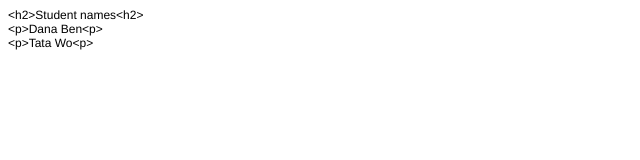
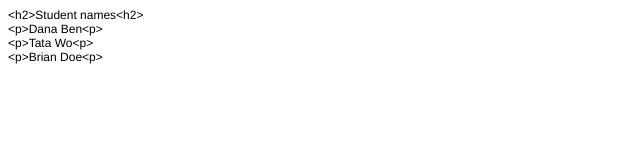
Before and after one commit to Aiturgantashbaeva/GitHub, a plain HTML site: page index.html in a window 1280 px wide. Shown: the full height of the page, 0-640 px from the left. Drawn offline with Linux system fonts and the light colour scheme.

Commit message:
Added new student

```diff
--- a/index.html
+++ b/index.html
@@ -15,6 +15,7 @@
 <p class="p1">&lt;h2&gt;Student names&lt;h2&gt;</p>
 <p class="p1">&lt;p&gt;Dana Ben&lt;p&gt;</p>
 <p class="p1">&lt;p&gt;Tata Wo&lt;p&gt;</p>
+<p class="p1">&lt;p&gt;Brian Doe&lt;p&gt;</p>
 <p class="p2"><br></p>
 </body>
 </html>
```
